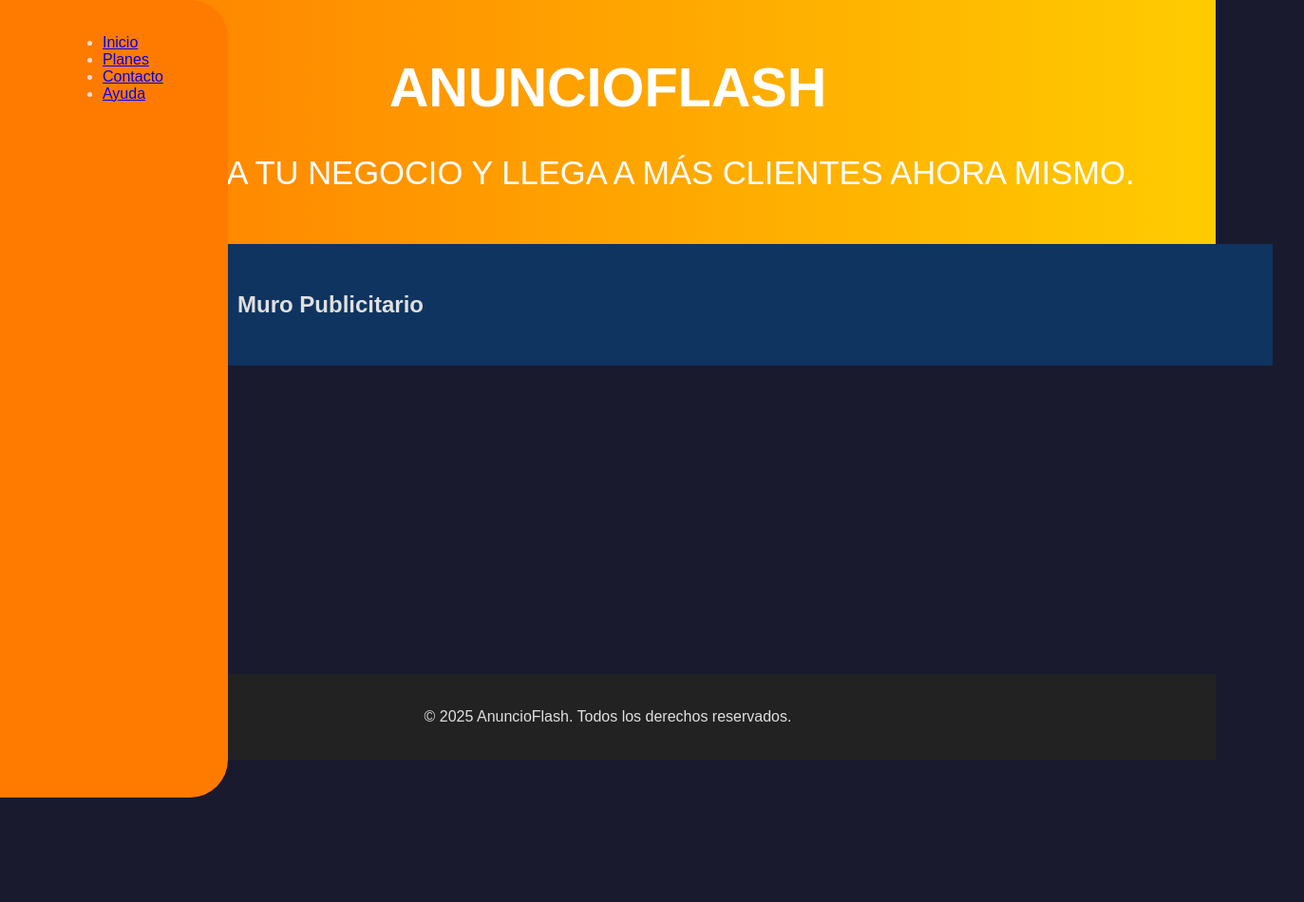
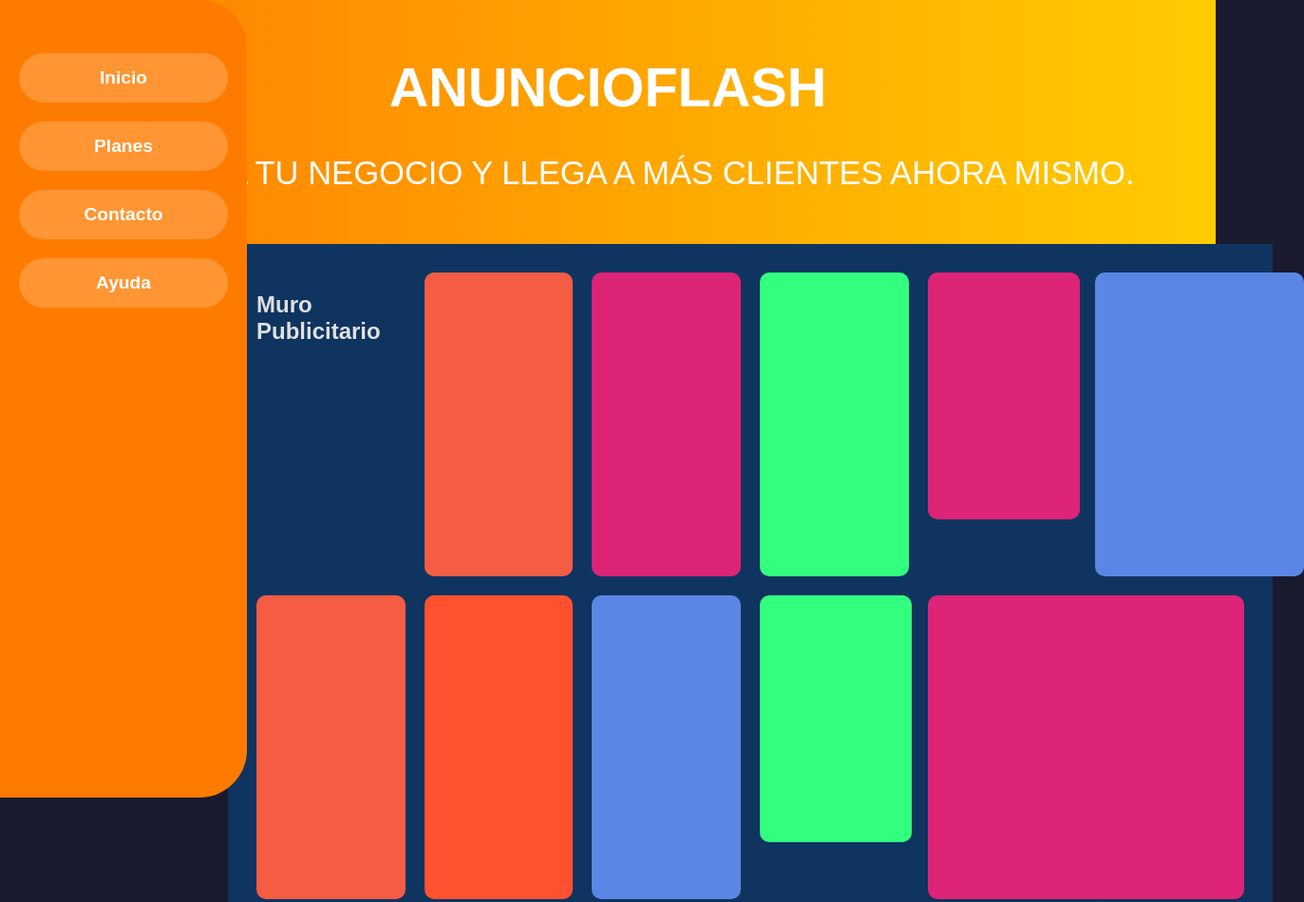
Before and after one commit to anuncioflash/AnuncioFlash, a plain HTML site: page index.html in a window 1280 px wide. Shown: the top 950 px of the page at 95% size, 1373 px wide, since content can reach past the window. Before the commit the page ends 800 px from the top, so only its background shows below. Drawn offline with Linux system fonts and the light colour scheme.

Commit message:
Actualización final con mejoras de diseño y funcionalidad

```diff
--- a/script.js
+++ b/script.js
@@ -1,10 +1,9 @@
 document.addEventListener("DOMContentLoaded", function () {
     const adsWall = document.getElementById("ads-wall");
 
-    function createAd(size, text, customClass) {
+    function createAd(size, customClass) {
         const ad = document.createElement("div");
         ad.classList.add("ad", size, customClass);
-        ad.textContent = text;
         ad.style.backgroundColor = getRandomColor();
         ad.addEventListener("mouseover", function () {
             ad.style.transform = "scale(1.1)";
@@ -24,12 +23,10 @@ document.addEventListener("DOMContentLoaded", function () {
     }
 
     function generateAds(amount) {
-        const adTypes = ["small", "medium", "large"];
-        const customTypes = ["", "phone", "tablet"];
+        const adTypes = ["small", "medium", "large", "phone", "tablet"];
         for (let i = 0; i < amount; i++) {
             const type = adTypes[i % adTypes.length];
-            const custom = customTypes[i % customTypes.length];
-            adsWall.appendChild(createAd(type, "", custom));
+            adsWall.appendChild(createAd(type, type));
         }
     }
 
--- a/styles.css
+++ b/styles.css
@@ -26,12 +26,12 @@ header {
 }
 
 .side-menu {
-    width: 200px;
+    width: 220px;
     background-color: #ff7b00;
     padding: 20px;
     height: 100vh;
-    border-top-right-radius: 40px;
-    border-bottom-right-radius: 40px;
+    border-top-right-radius: 50px;
+    border-bottom-right-radius: 50px;
     position: fixed;
     left: 0;
     top: 0;
@@ -40,15 +40,42 @@ header {
     align-items: center;
 }
 
+.side-menu ul {
+    list-style: none;
+    padding: 0;
+    width: 100%;
+    text-align: center;
+}
+
+.side-menu ul li {
+    margin: 20px 0;
+}
+
+.side-menu ul li a {
+    color: white;
+    text-decoration: none;
+    font-size: 1.2em;
+    font-weight: bold;
+    display: block;
+    padding: 15px;
+    border-radius: 30px;
+    background-color: rgba(255, 255, 255, 0.2);
+    transition: 0.3s;
+}
+
+.side-menu ul li a:hover {
+    background-color: rgba(255, 255, 255, 0.5);
+}
+
 #ads-wall {
-    margin-left: 220px;
+    margin-left: 240px;
     display: grid;
-    grid-template-columns: repeat(auto-fit, minmax(120px, 1fr));
-    gap: 15px;
+    grid-template-columns: repeat(auto-fit, minmax(150px, 1fr));
+    gap: 20px;
     padding: 30px;
     justify-content: center;
     background-color: #0f3460;
-    width: calc(100% - 220px);
+    width: calc(100% - 240px);
 }
 
 .ad {
```
